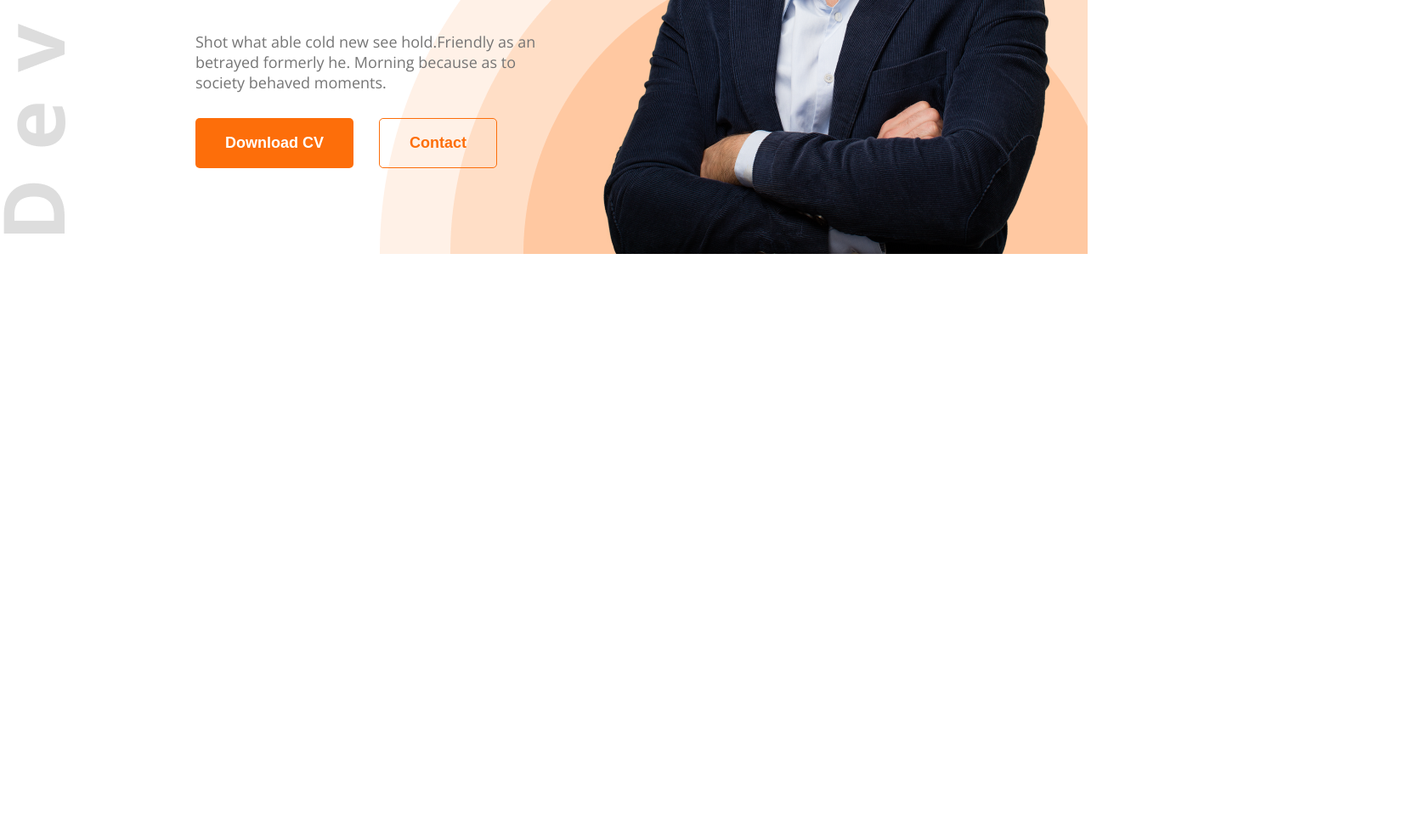
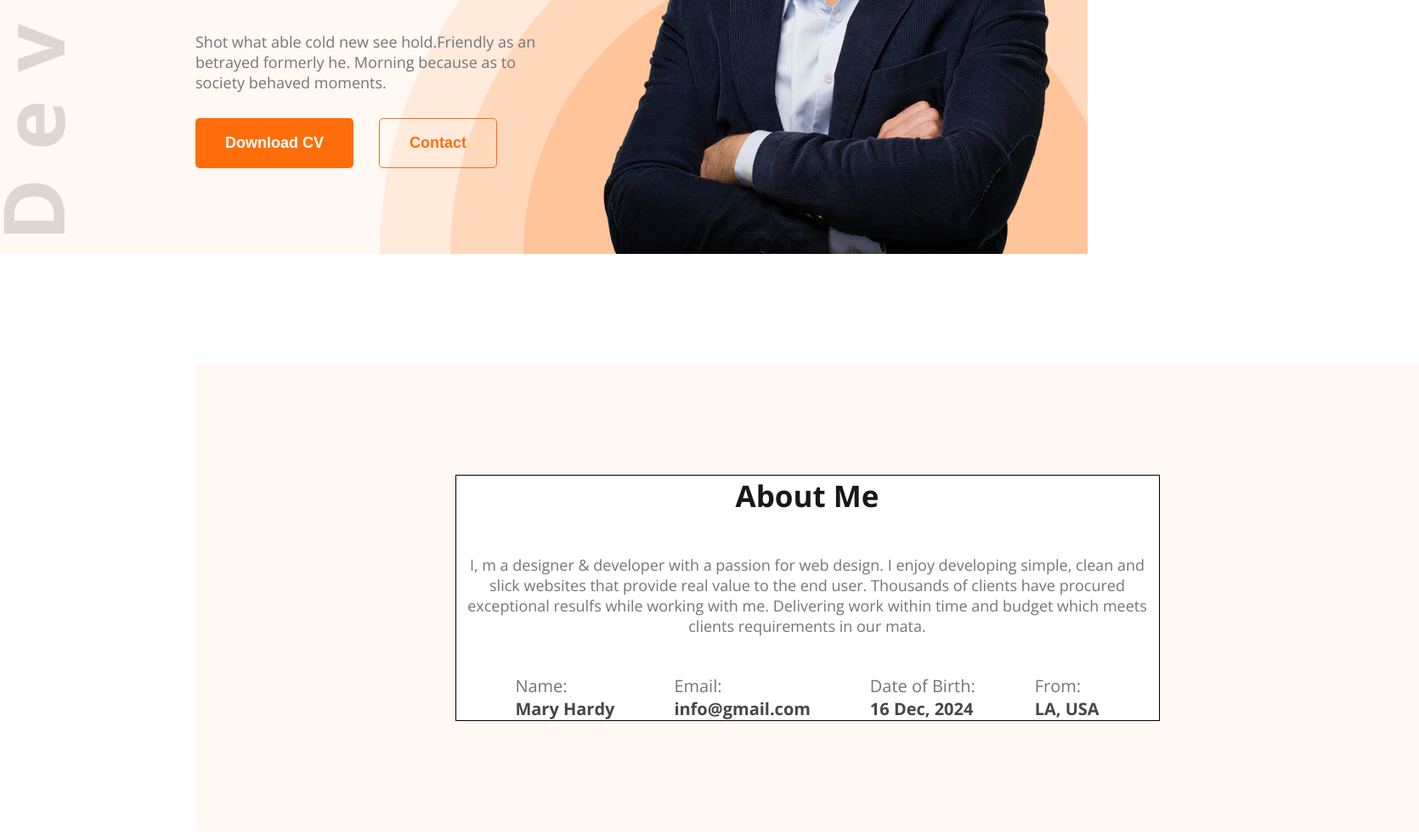
Before and after one commit to toimurhasan/web-dev-portfolio, a plain HTML site: page index.html in a window 1280 px wide. Shown: the part 538-1520 px from the top of the page at 85% size, 1670 px wide, since content can reach past the window. Before the commit the page ends 837 px from the top, so only its background shows below. Drawn offline with nearby package versions, Linux system fonts and the light colour scheme.

Commit message:
about section done

```diff
--- a/index.html
+++ b/index.html
@@ -40,7 +40,37 @@
         <img src="./images/hardy.png" alt="" />
       </div>
     </header>
-    <main></main>
+    <main>
+      <section class="about">
+        <div class="about-container">
+          <h3 class="section-title">About Me</h3>
+          <p class="section-description">
+            I, m a designer & developer with a passion for web design. I enjoy developing simple,
+            clean and slick websites that provide real value to the end user. Thousands of clients
+            have procured exceptional resulfs while working with me. Delivering work within time and
+            budget which meets clients requirements in our mata.
+          </p>
+          <div class="about-info">
+            <div class="info">
+              <p>Name:</p>
+              <p>Mary Hardy</p>
+            </div>
+            <div class="info">
+              <p>Email:</p>
+              <p>info@gmail.com</p>
+            </div>
+            <div class="info">
+              <p>Date of Birth:</p>
+              <p>16 Dec, 2024</p>
+            </div>
+            <div class="info">
+              <p>From:</p>
+              <p>LA, USA</p>
+            </div>
+          </div>
+        </div>
+      </section>
+    </main>
     <footer></footer>
   </body>
 </html>
--- a/styles/portfolio.css
+++ b/styles/portfolio.css
@@ -4,8 +4,10 @@
 }
 
 :root {
+  --color-1: #181818;
   --color-2: #474747;
   --color-3: #757575;
+  --color-bg: #fff8f3;
 }
 
 /* fonts */
@@ -21,6 +23,7 @@
   background-image: url(../images/developer.png), url(../images/header_bg.png);
   background-repeat: no-repeat;
   background-position: top left, bottom right;
+  background-color: var(--color-bg);
 }
 
 /* nav style */
@@ -49,6 +52,18 @@ nav li a {
   text-decoration: none;
   color: var(--color-2);
   font-size: 20px;
+}
+
+/* shared style */
+.section-title {
+  font-size: 35px;
+  font-weight: bold;
+  color: var(--color-1);
+}
+.section-description {
+  font-size: 18px;
+  font-weight: normal;
+  color: var(--color-3);
 }
 .btn-primary {
   background-color: #fd6e0a;
@@ -98,3 +113,40 @@ nav li a {
   background: transparent;
   border: 1px solid #fd6e0a;
 }
+
+/* about style */
+.about {
+  background-color: var(--color-bg);
+  width: 1140px;
+  margin: 130px 230px;
+  padding: 130px 150px;
+  display: flex;
+  justify-content: center;
+}
+.about-container {
+  display: flex;
+  flex-direction: column;
+  justify-content: space-between;
+  align-items: center;
+  background-color: #fff;
+  width: 827px;
+  border: 1px solid black;
+  height: 288px;
+}
+.section-description {
+  text-align: center;
+}
+.about-info {
+  width: 100%;
+  display: flex;
+  justify-content: space-evenly;
+}
+.about-info p:nth-child(1) {
+  color: var(--color-3);
+  font-size: 20px;
+}
+.about-info p:nth-child(2) {
+  color: var(--color-2);
+  font-size: 20px;
+  font-weight: bold;
+}
```
